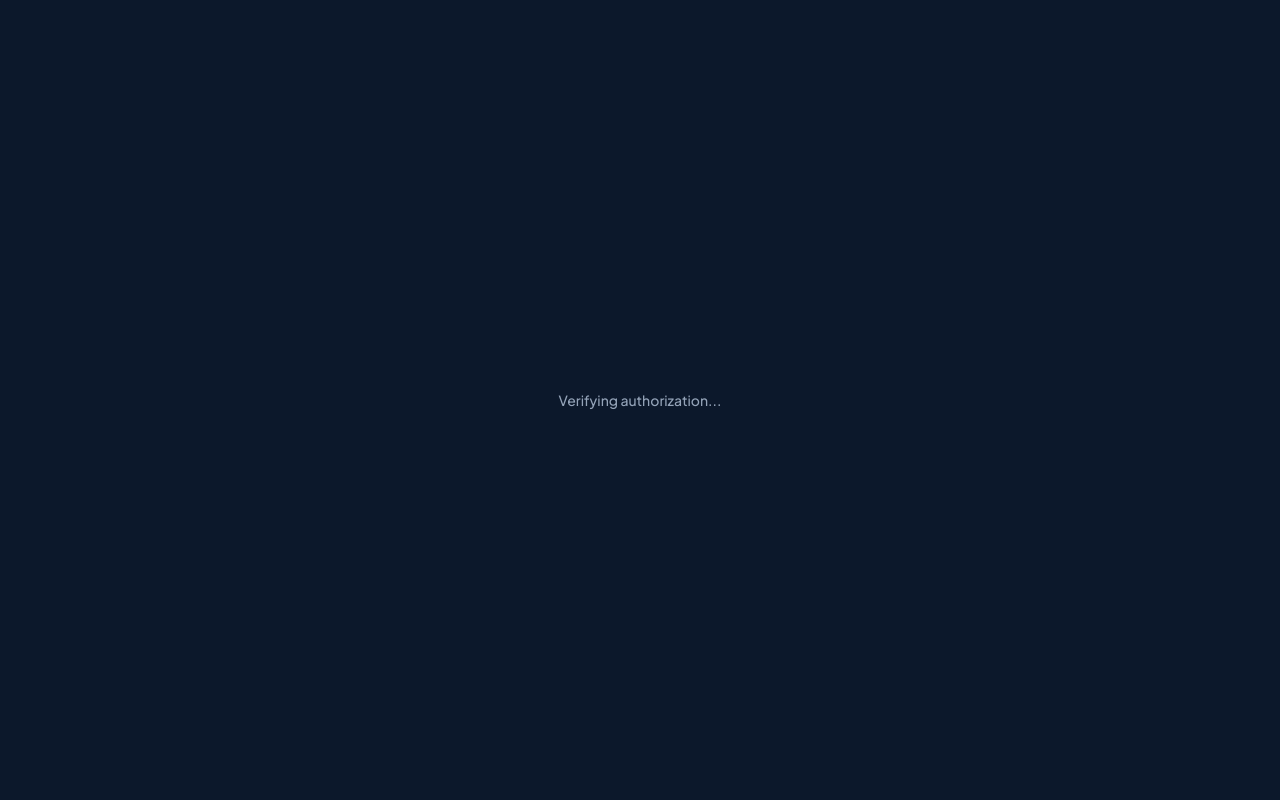
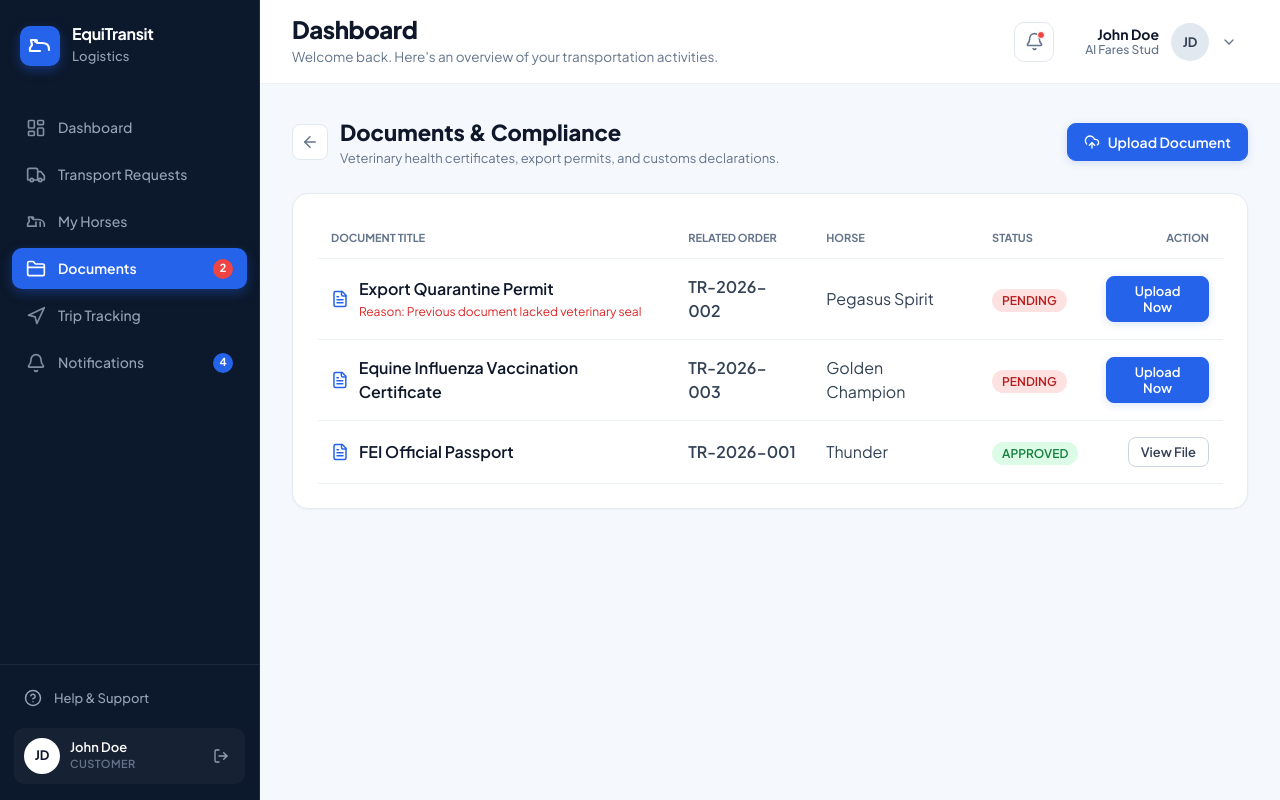
Before and after one commit to DuongHoaBinh/SWP391_GROUP1, a Next.js app in the folder frontend/: page /customer/documents in a window 1280 px wide. Before the commit this address had no page. Built offline with nearby package versions, Linux system fonts and the light colour scheme.

Commit message:
update UI

```diff
--- a/frontend/src/app/customer/layout.tsx
+++ b/frontend/src/app/customer/layout.tsx
@@ -1,49 +1,24 @@
 'use client';
 
-import React, { useEffect, useState } from 'react';
-import { useRouter, usePathname } from 'next/navigation';
+import React, { useEffect } from 'react';
 import { Sidebar } from '@/components/layout/Sidebar';
 import { Header } from '@/components/layout/Header';
 import { CustomerStoreProvider } from '@/lib/customer-store';
-import { getAuthToken } from '@/lib/auth';
+import { getAuthToken, setAuthSession } from '@/lib/auth';
+import { mockCurrentUser } from '@/lib/mock-data';
 
 export default function CustomerLayout({
   children,
 }: {
   children: React.ReactNode;
 }) {
-  const router = useRouter();
-  const pathname = usePathname();
-  const [isAuthenticated, setIsAuthenticated] = useState<boolean | null>(null);
-
   useEffect(() => {
+    // Ensure active session exists so user never gets blocked or stuck
     const token = getAuthToken();
     if (!token) {
-      const redirectUrl = pathname ? `/login?redirect=${encodeURIComponent(pathname)}` : '/login';
-      router.push(redirectUrl);
-    } else {
-      setIsAuthenticated(true);
+      setAuthSession('mock-jwt-token-customer', mockCurrentUser);
     }
-  }, [router, pathname]);
-
-  if (isAuthenticated === null) {
-    return (
-      <div
-        style={{
-          minHeight: '100vh',
-          display: 'flex',
-          alignItems: 'center',
-          justifyContent: 'center',
-          backgroundColor: '#0c182b',
-          color: '#94a3b8',
-          fontSize: '14px',
-          fontWeight: 500,
-        }}
-      >
-        Verifying authorization...
-      </div>
-    );
-  }
+  }, []);
 
   return (
     <CustomerStoreProvider>
```
